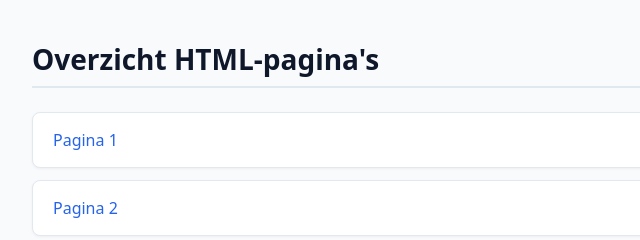
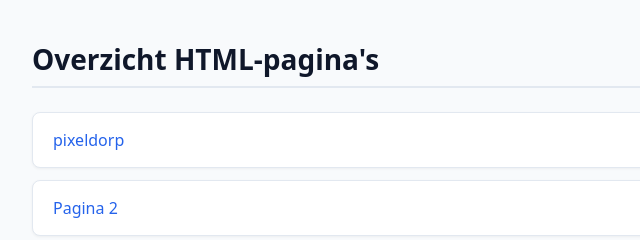
Before and after one commit to JWE24-code/pixeldorp, a plain HTML site: page Index.html in a window 1280 px wide. Shown: the top 240 px of the page, 283-923 px from the left. Drawn offline with Linux system fonts and the light colour scheme.

Commit message:
Update link to 'pixeldorp-3.html' in Index.html

```diff
--- a/Index.html
+++ b/Index.html
@@ -53,7 +53,7 @@
 
     <ul>
         <!-- Pas de bestandnamen en titels hieronder aan -->
-        <li><a href="pagin.html">Pagina 1</a></li>
+        <li><a href="pixeldorp-3.html">pixeldorp</a></li>
         <li><a href="pagina2.html">Pagina 2</a></li>
         <li><a href="contact.html">Contactpagina</a></li>
         <li><a href="over-ons.html">Over ons</a></li>
```
